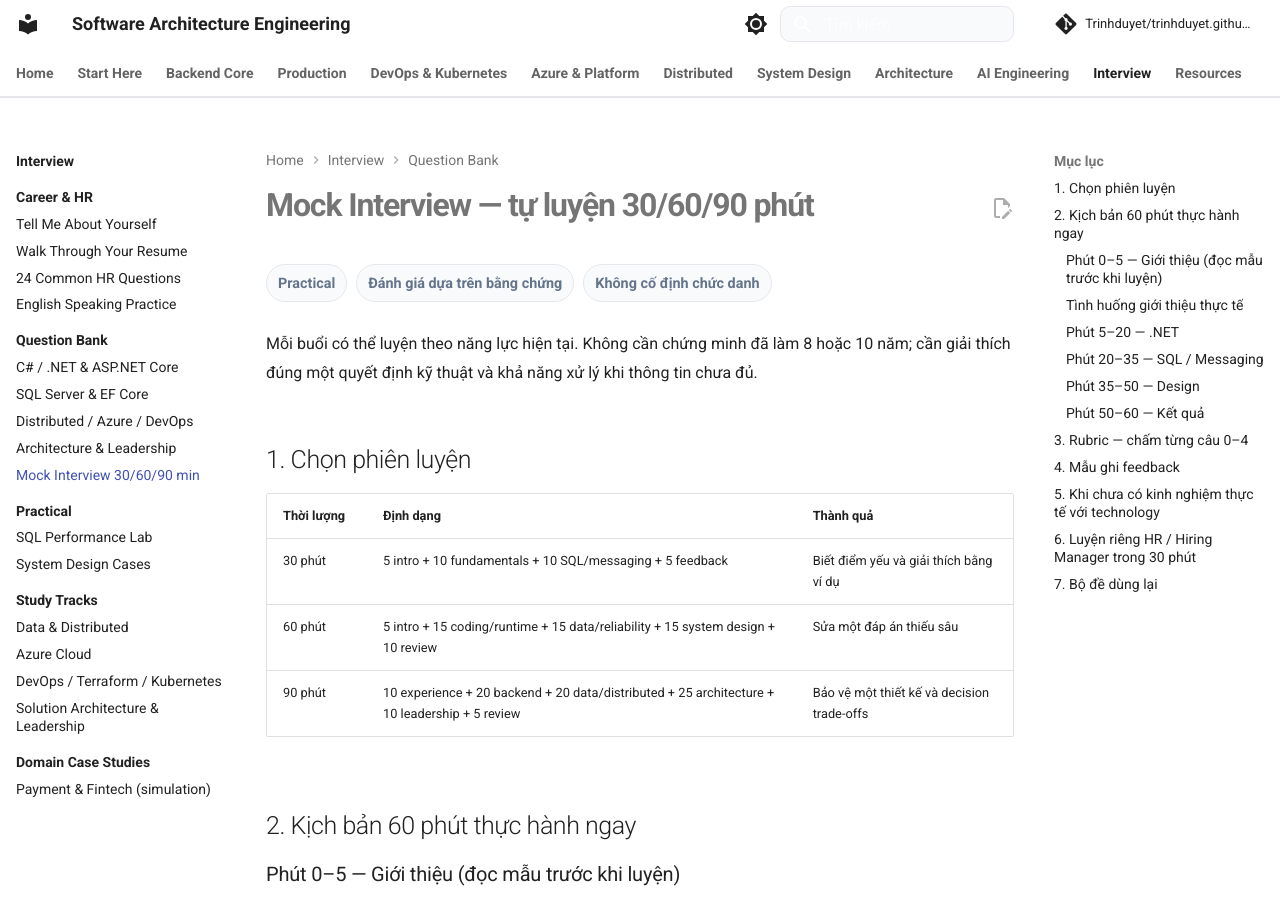
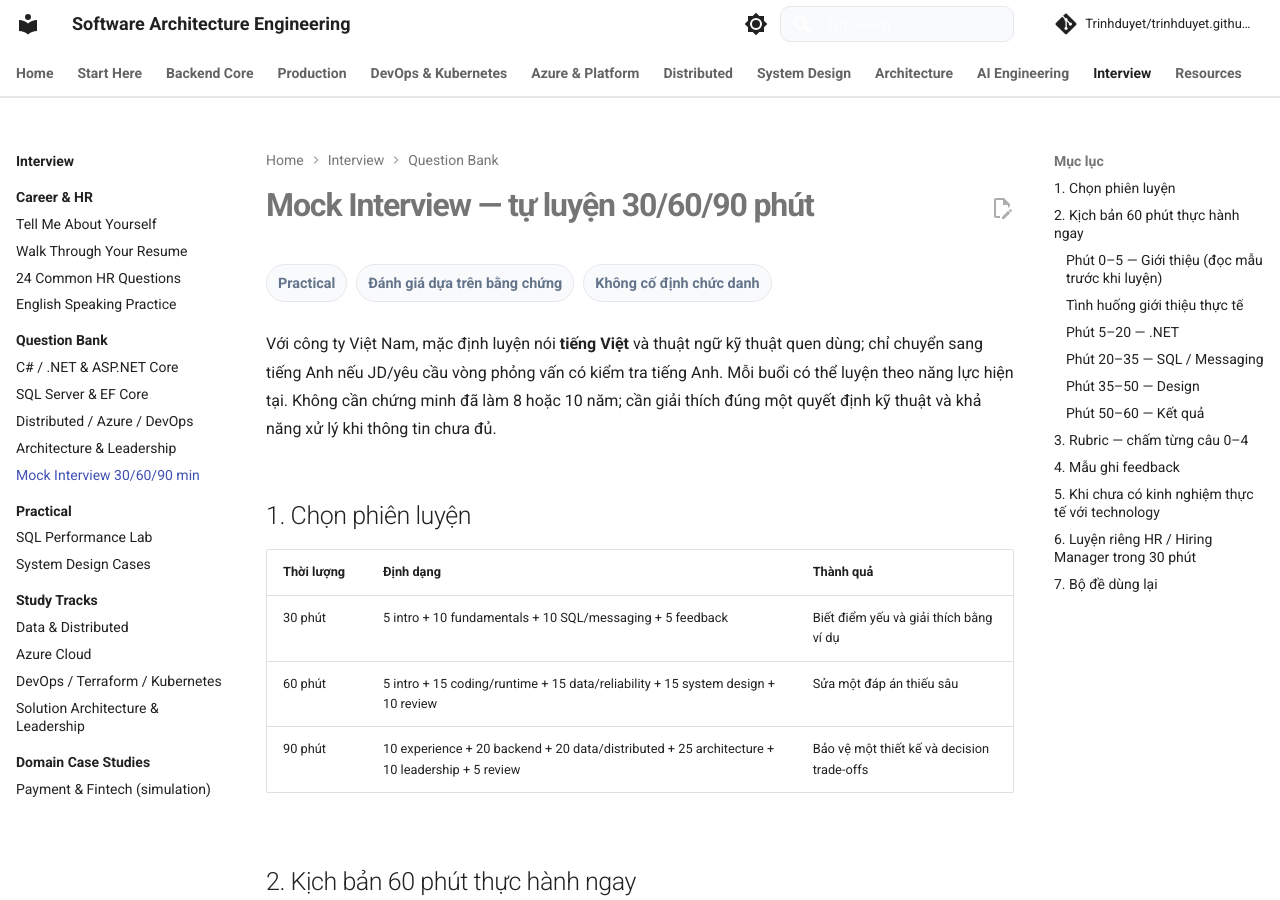
Before and after one commit to Trinhduyet/trinhduyet.github.io, an MkDocs documentation site: the page built from docs/interview/05-interview-preparation/mock-interview.md, in a window 1280 px wide and 900 px high. Built offline with MkDocs 1.6.1 and Material for MkDocs 9.7.7, drawn with Linux system fonts in a browser that asks for light colours; comment, search, counter and statistics services are not loaded.

Commit message:
feat(interview): Vietnamese-first preparation and Senior Tech Lead job question navigation

```diff
--- a/docs/interview/05-interview-preparation/mock-interview.md
+++ b/docs/interview/05-interview-preparation/mock-interview.md
@@ -2,7 +2,7 @@
 
 <div class="lesson-meta"><span>Practical</span><span>Đánh giá dựa trên bằng chứng</span><span>Không cố định chức danh</span></div>
 
-Mỗi buổi có thể luyện theo năng lực hiện tại. Không cần chứng minh đã làm 8 hoặc 10 năm; cần giải thích đúng một quyết định kỹ thuật và khả năng xử lý khi thông tin chưa đủ.
+Với công ty Việt Nam, mặc định luyện nói **tiếng Việt** và thuật ngữ kỹ thuật quen dùng; chỉ chuyển sang tiếng Anh nếu JD/yêu cầu vòng phỏng vấn có kiểm tra tiếng Anh. Mỗi buổi có thể luyện theo năng lực hiện tại. Không cần chứng minh đã làm 8 hoặc 10 năm; cần giải thích đúng một quyết định kỹ thuật và khả năng xử lý khi thông tin chưa đủ.
 
 ## 1. Chọn phiên luyện
 
```
